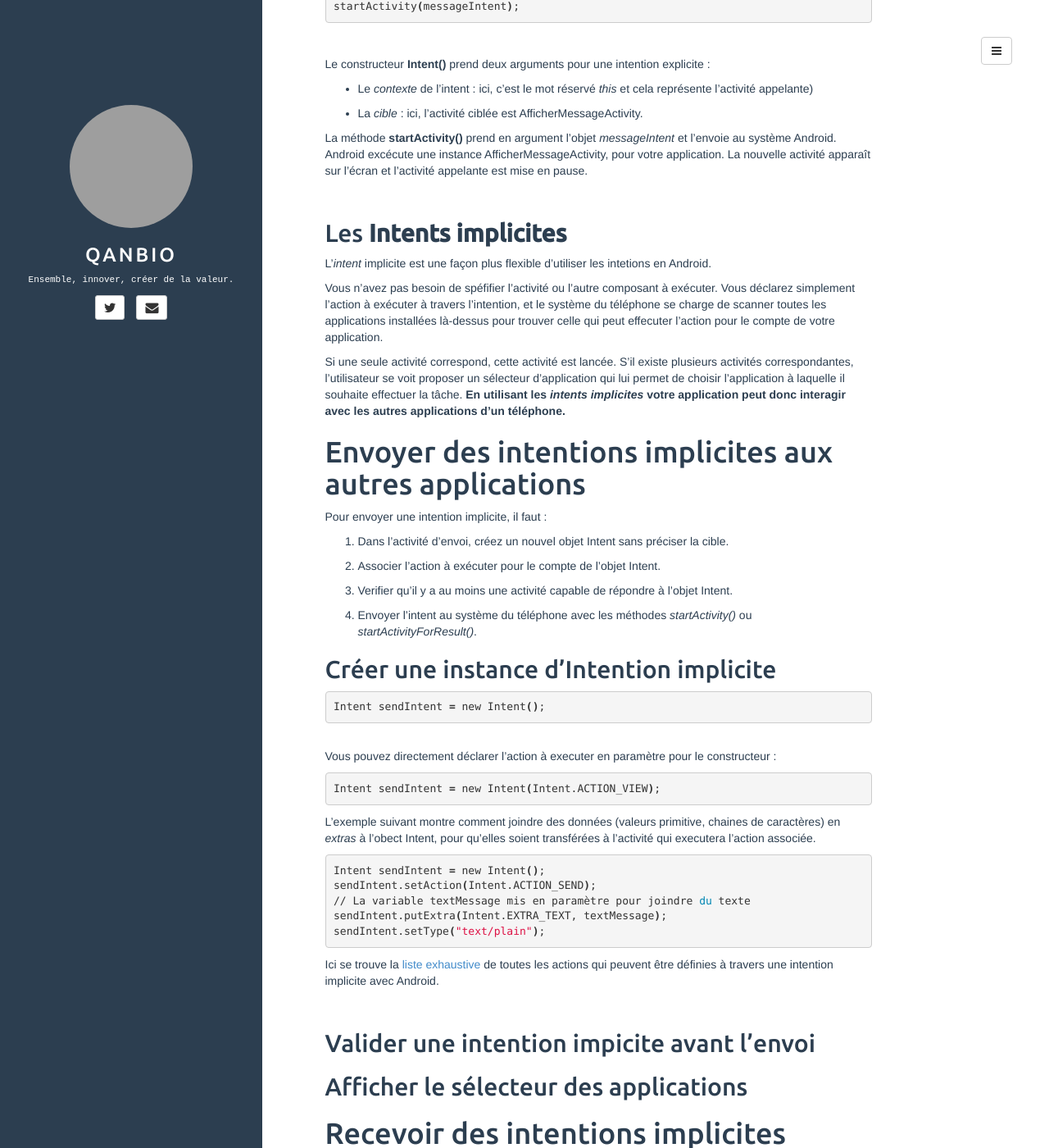
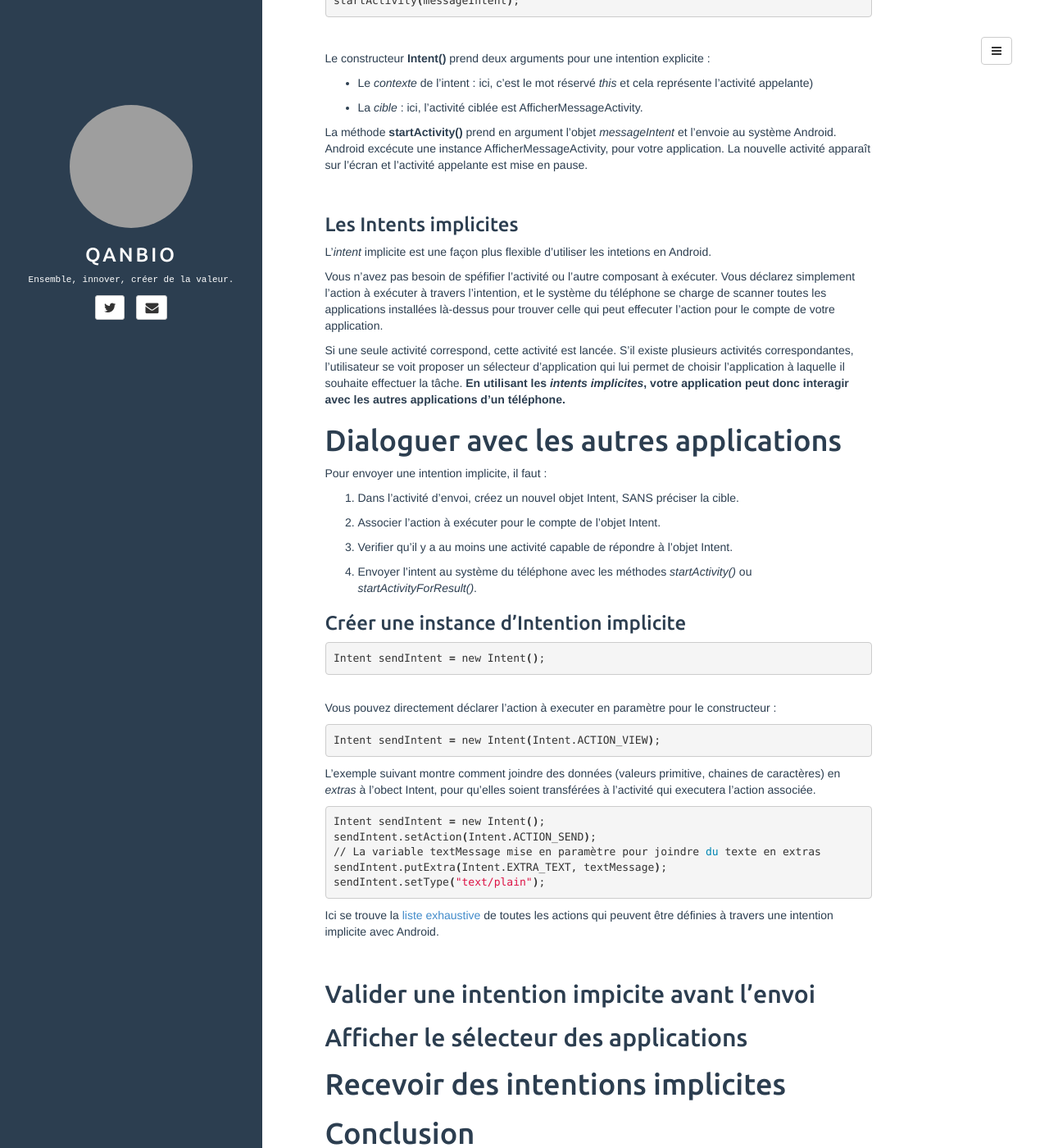
Before and after one commit to qanbio/blog, a Jekyll site: the page built from _posts/2017-11-06-interacting-with-other-apps.md, in a window 1280 px wide and 1400 px high, scrolled down 1359 px. Shown: the whole window at 82% size. Built offline with Jekyll 4.4.1, drawn with Linux system fonts in a browser that asks for light colours; comment, search, counter and statistics services are not loaded; grey boxes are pictures that could not be loaded.

Commit message:
edition (suite) section Intent implicite

```diff
--- a/_posts/2017-11-06-interacting-with-other-apps.md
+++ b/_posts/2017-11-06-interacting-with-other-apps.md
@@ -29,7 +29,7 @@ Une application Android est avant tout une collection d'[activités](https://dev
 
 Il y a 2 types d’intentions en Android :
 
-## Intents explicites
+### Intents explicites
 
 Les *Intents* explicites sont utilsés dans les cas où l'on veut démarrer une activité dont on connait précisément le nom (et idéalement le nom de package). Il suffit de préciser ces informations en tant que paramètres.
 
@@ -52,18 +52,18 @@ La méthode **startActivity()**  prend en argument l’objet *messageIntent* et
 
 <br/>
 
-## Les **Intents implicites**
+### Les Intents implicites
 
 L'*intent* implicite est une façon plus flexible d'utiliser les intetions en Android.
 
 Vous n'avez pas besoin de spéfifier l'activité ou l'autre composant à exécuter. Vous déclarez simplement l’action à exécuter à travers l’intention, et le système du téléphone se charge de scanner toutes les applications installées là-dessus pour trouver celle qui peut effecuter l'action pour le compte de votre application.
 
-Si une seule activité correspond, cette activité est lancée. S'il existe plusieurs activités correspondantes, l'utilisateur se voit proposer un sélecteur d'application qui lui permet de choisir l'application à laquelle il souhaite effectuer la tâche. **En utilisant les *intents implicites* votre application peut donc interagir avec les autres applications d'un téléphone.**
+Si une seule activité correspond, cette activité est lancée. S'il existe plusieurs activités correspondantes, l'utilisateur se voit proposer un sélecteur d'application qui lui permet de choisir l'application à laquelle il souhaite effectuer la tâche. **En utilisant les *intents implicites*, votre application peut donc interagir avec les autres applications d'un téléphone.**
 
-# Envoyer des intentions implicites aux autres applications
+# Dialoguer avec les autres applications
 Pour envoyer une intention implicite, il faut :
 
-1. Dans l'activité d'envoi, créez un nouvel objet Intent sans préciser la cible.
+1. Dans l'activité d'envoi, créez un nouvel objet Intent, SANS préciser la cible.
 
 2. Associer l'action à exécuter pour le compte de l'objet Intent.
 
@@ -71,7 +71,7 @@ Pour envoyer une intention implicite, il faut :
 
 4. Envoyer l'intent au système du téléphone avec les méthodes *startActivity()* ou *startActivityForResult()*.
 
-## Créer une instance d'Intention implicite
+### Créer une instance d'Intention implicite
 
 {% highlight bash %}Intent sendIntent = new Intent();{%endhighlight%}
 <br/>
@@ -85,7 +85,7 @@ L'exemple suivant montre comment joindre des données (valeurs primitive, chaine
 
 Intent sendIntent = new Intent();
 sendIntent.setAction(Intent.ACTION_SEND);
-// La variable textMessage mis en paramètre pour joindre du texte
+// La variable textMessage mise en paramètre pour joindre du texte en extras
 sendIntent.putExtra(Intent.EXTRA_TEXT, textMessage);
 sendIntent.setType("text/plain");
 
```
